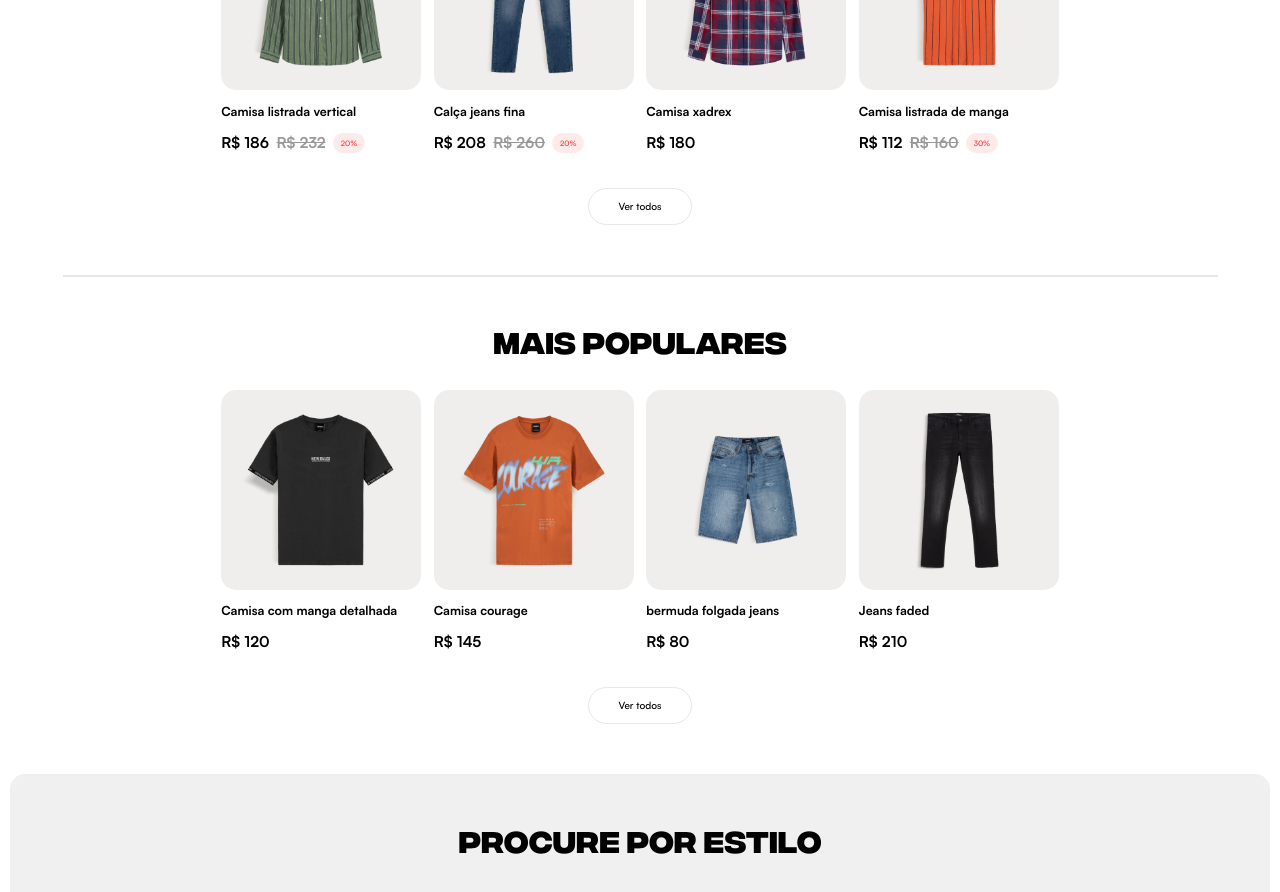
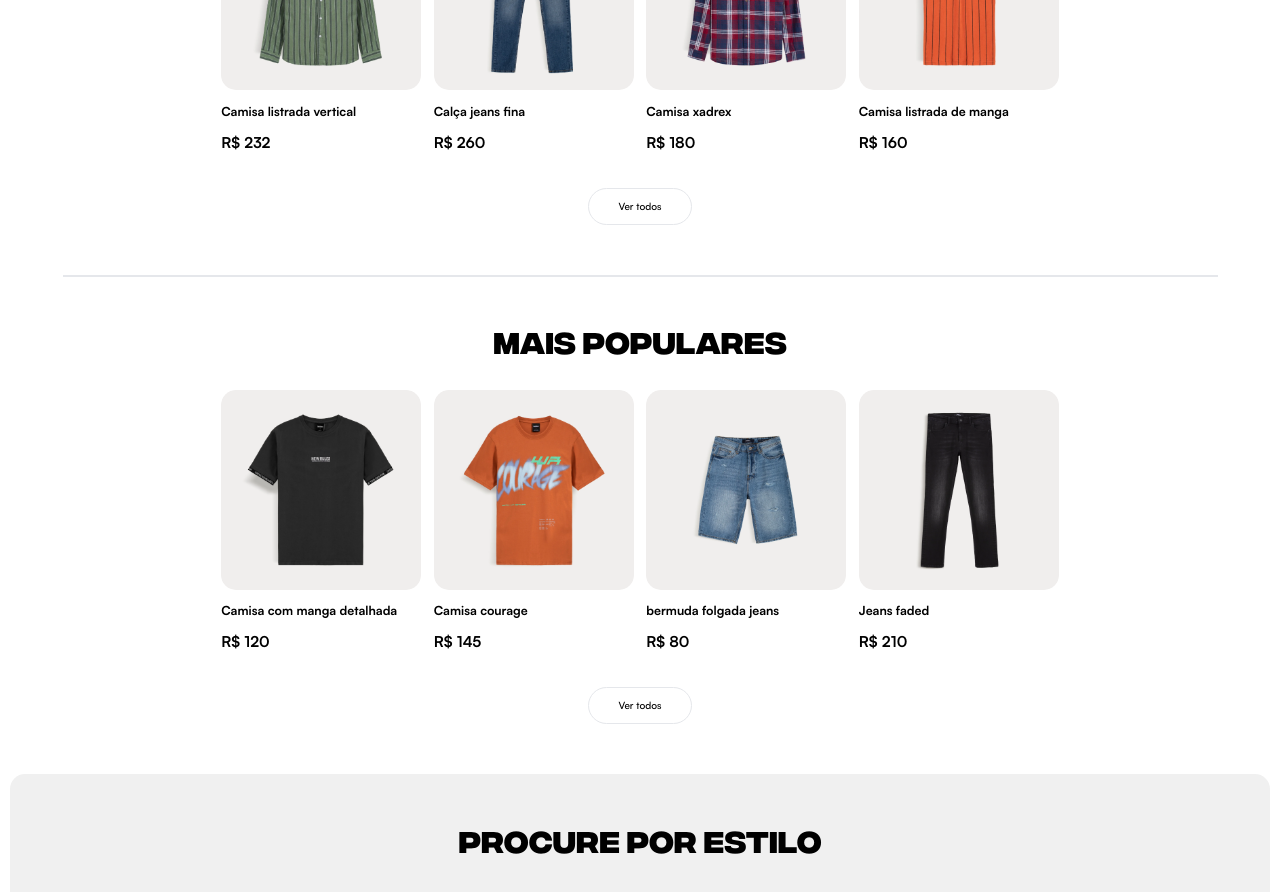
Before and after one commit to Thalisu/dress-u-front-end, a Vue app: page / in a window 1280 px wide. Shown: the part 900-1792 px from the top of the page. Built offline with nearby package versions, Linux system fonts and the light colour scheme; the HTML template or start-up script is replaced by a standard one.

Commit message:
refactor: correct typo in discount property in ProductCard component

```diff
--- a/src/components/ProductCard.vue
+++ b/src/components/ProductCard.vue
@@ -16,7 +16,7 @@ defineProps({
     type: Number,
     required: true,
   },
-  discont: {
+  discount: {
     type: Number,
     required: false,
   },
@@ -29,15 +29,15 @@ defineProps({
       <h3 class="font-bold text-xl">{{ title }}</h3>
       <div class="flex gap-3">
         <span class="text-2xl font-bold">{{
-          `R\$ ${Math.round(price * (1 - (discont || 0)))}`
+          `R\$ ${Math.round(price * (1 - (discount || 0)))}`
         }}</span>
-        <span v-if="discont" class="opacity-40 line-through text-2xl font-bold">{{
+        <span v-if="discount" class="opacity-40 line-through text-2xl font-bold">{{
           `R\$ ${price}`
         }}</span>
         <span
-          v-if="discont"
+          v-if="discount"
           class="font-medium text-discount text-xs px-3 py-2 rounded-full bg-discount"
-          >{{ `${discont * 100}%` }}</span
+          >{{ `${discount * 100}%` }}</span
         >
       </div>
     </a>
```
